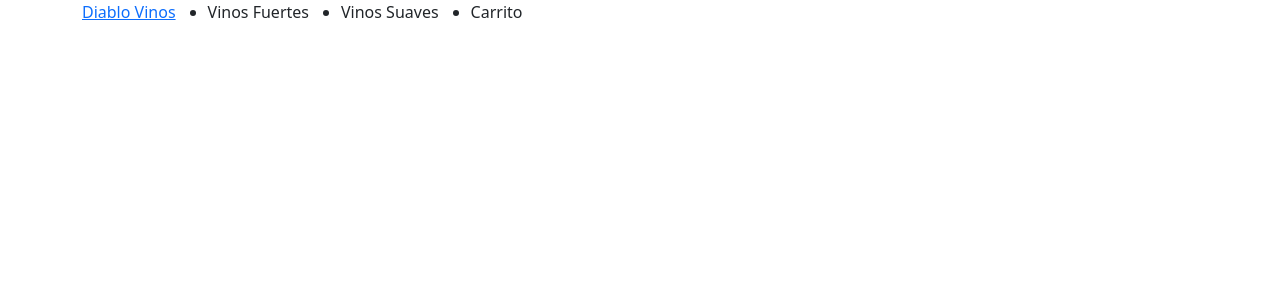
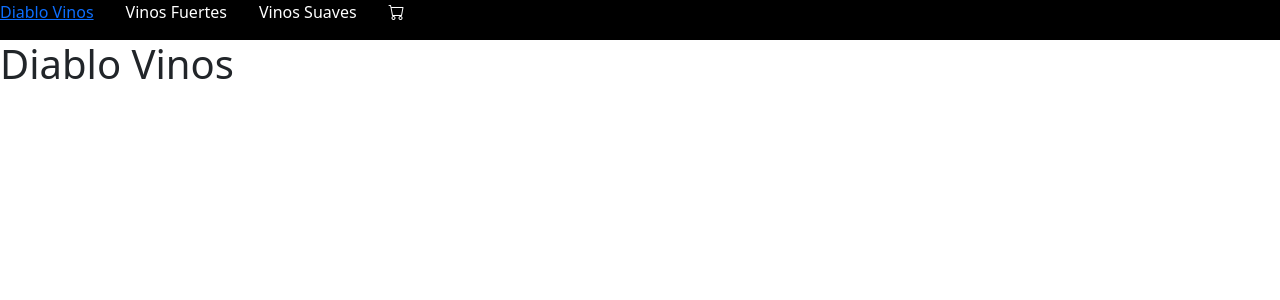
Before and after one commit to nestormendoza17/ecommerce_react, a React (Create React App) app in the folder diablo-app/: page / in a window 1280 px wide. Shown: the top 300 px of the page. Built offline with nearby package versions, Linux system fonts and the light colour scheme.

Commit message:
cardwidget

```diff
--- a/diablo-app/public/index.html
+++ b/diablo-app/public/index.html
@@ -2,7 +2,7 @@
 <html lang="en">
   <head>
     <meta charset="utf-8" />
-    <link rel="icon" href="%PUBLIC_URL%/favicon.png%" />
+    <link rel="icon" href="%PUBLIC_URL%/favicon.png" />
     <meta name="viewport" content="width=device-width, initial-scale=1" />
     <meta name="theme-color" content="#000000" />
     <meta
@@ -11,7 +11,8 @@
     />
 
     <link rel="manifest" href="%PUBLIC_URL%/manifest.json" />
-
+    <!-- bootstrap icon -->
+    <link rel="stylesheet" href="https://cdn.jsdelivr.net/npm/bootstrap-icons@1.9.1/font/bootstrap-icons.css">
     <title>Diablo Vinos</title>
     <link href="https://cdn.jsdelivr.net/npm/bootstrap@5.2.2/dist/css/bootstrap.min.css" rel="stylesheet" integrity="sha384-Zenh87qX5JnK2Jl0vWa8Ck2rdkQ2Bzep5IDxbcnCeuOxjzrPF/et3URy9Bv1WTRi" crossorigin="anonymous">
   </head>
--- a/diablo-app/src/App.js
+++ b/diablo-app/src/App.js
@@ -1,12 +1,13 @@
 
 import './App.css';
-
 import NavBar from './components/navbar/NavBar';
+import  ItemListContainer  from './components/itemlistcontainer/ItemListContainer';
 
 function App() {
   return (
     <div>
       <NavBar />
+      <ItemListContainer texto='Diablo Vinos'/>
     </div>
   );
 }
--- /dev/null
+++ b/diablo-app/src/components/cartwidget/CartWidget.jsx
@@ -0,0 +1,10 @@
+import React from 'react';
+
+export const CartWidget = () => {
+    return (
+        <i className="bi bi-cart"></i>
+
+    );
+}
+
+export default CartWidget;
--- /dev/null
+++ b/diablo-app/src/components/itemlistcontainer/ItemListContainer.jsx
@@ -0,0 +1,13 @@
+import React from "react";
+import Title from "../title/Title";
+
+export const ItemListContainer = ({texto}) => {
+    return (
+        <div>
+            <Title greeting={texto}/>
+
+        </div>
+    )
+}
+
+export default ItemListContainer;
--- a/diablo-app/src/components/navbar/NavBar.jsx
+++ b/diablo-app/src/components/navbar/NavBar.jsx
@@ -1,8 +1,10 @@
+import "./navBar.css"
 import React from 'react';
+import CartWidget from "../cartwidget/CartWidget";
 
 export const NavBar = () => {
     return (
-        <div className="container">
+        <div className="container_navbar">
             <nav className="nav">
                 <div>
                     <a className="nav__link" href="#">Diablo Vinos</a>
@@ -14,7 +16,7 @@ export const NavBar = () => {
                     <li className="nav__link" href="#">Vinos Suaves</li>
                 </ul>
                 <ul className="nav__list">
-                    <li className="nav__link" href="#">Carrito</li>
+                    <li className="nav__link" href="#"><CartWidget/></li>
                 </ul>
             </nav>
         </div>
--- a/diablo-app/src/components/navbar/navBar.css
+++ b/diablo-app/src/components/navbar/navBar.css
@@ -0,0 +1,9 @@
+.container_navbar{
+    background-color: black;
+    color: white;
+
+}
+
+.container_navbar ul {
+    list-style: none;
+}
--- /dev/null
+++ b/diablo-app/src/components/title/Title.jsx
@@ -0,0 +1,11 @@
+import React from 'react';
+
+export const Title =({greeting}) => {
+    return (
+        <div>
+            <h1>{greeting}</h1>
+        </div>
+    );
+}
+
+export default Title;
--- /dev/null
+++ b/diablo-app/src/components/title/title.css
@@ -0,0 +1,4 @@
+h1 {
+    font-size: large;
+
+}
```
